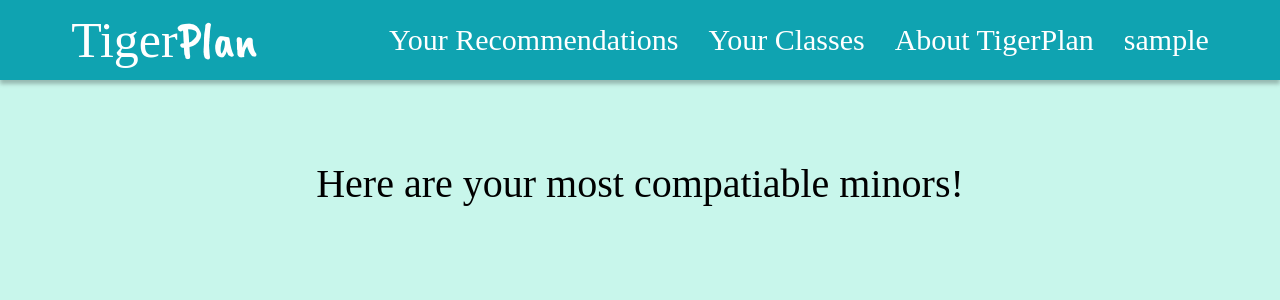
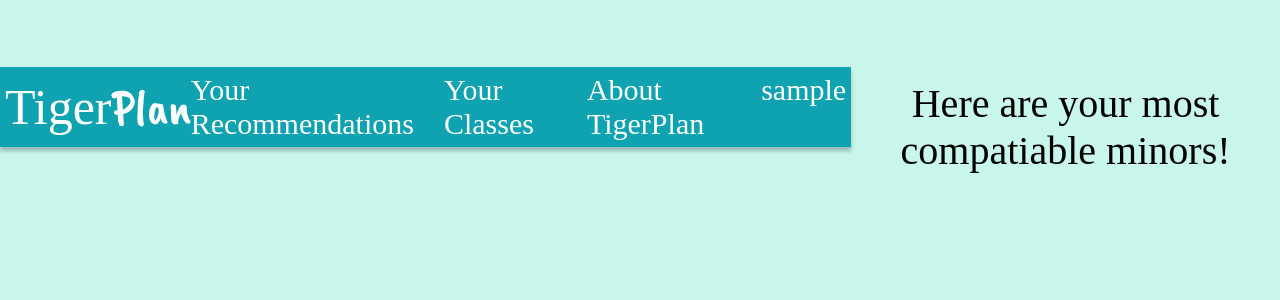
Before and after one commit to sn2979/TigerPlan, a Flask app: page /recommendations in a window 1280 px wide. Shown: the top 300 px of the page. Run offline with Flask 3, Linux system fonts and the light colour scheme; the visitor is signed in with stand-in values (Sample User, id 1); data that the repository does not hold is empty.

Commit message:
rec page edits

```diff
--- a/static/styles/try_style.css
+++ b/static/styles/try_style.css
@@ -12,6 +12,9 @@
     font-size: 14px;
     font-family: 'Roboto Serif', serif; /* Example font, update as needed */
     background-color: #C8F6EB;
+    display: flex;
+    justify-content: center;
+    align-items: center;
   }
 
   .roboto {
--- a/templates/recommend.html
+++ b/templates/recommend.html
@@ -28,6 +28,7 @@
     transform: translateY(-5px); /* raise the card slightly on hover */
   }
 
+
   .card:nth-child(2) {
     background-color: #F7A072; /* second card background color */
   }
@@ -47,10 +48,13 @@
 
   .container {
     display: flex;
+    flex-direction: row;
     justify-content: center; /* Centers the cards in the container */
     flex-wrap: wrap; /* Allows cards to wrap to next line on small screens */
     gap: 20px; /* Adjust the space between cards */
     padding: 20px;
+    justify-content: center; /* Centers the cards horizontally */
+    align-items: center; /* Centers the cards vertically */
   }
 </style>
 </head>
@@ -62,17 +66,18 @@
   <section id="main-content">
     <p>Here are your most compatiable minors!</p>
   </section>
-  <div class="container"></div>
+  <div class="container">
     {% for course in courses %}
-    <div class="container">
       <div class="card" onclick="location.href='#';">
         <h3 class="card-title">{{course['minor']}}</h3>
         <p class="card-text">You need {{course['distance']}} more classes to fulfill this minor!</p>
       </div>
-    </div>
+    {% endfor %}
   </div>
-  {% endfor %}
-  <!--<div class="container">
+
+  </div>
+
+<!--<div class="container">
   <div class="card" onclick="location.href='#';">
     <h3 class="card-title">Creative Writing</h3>
     <p class="card-text">You need one more class to fulfill this minor!</p>
```
